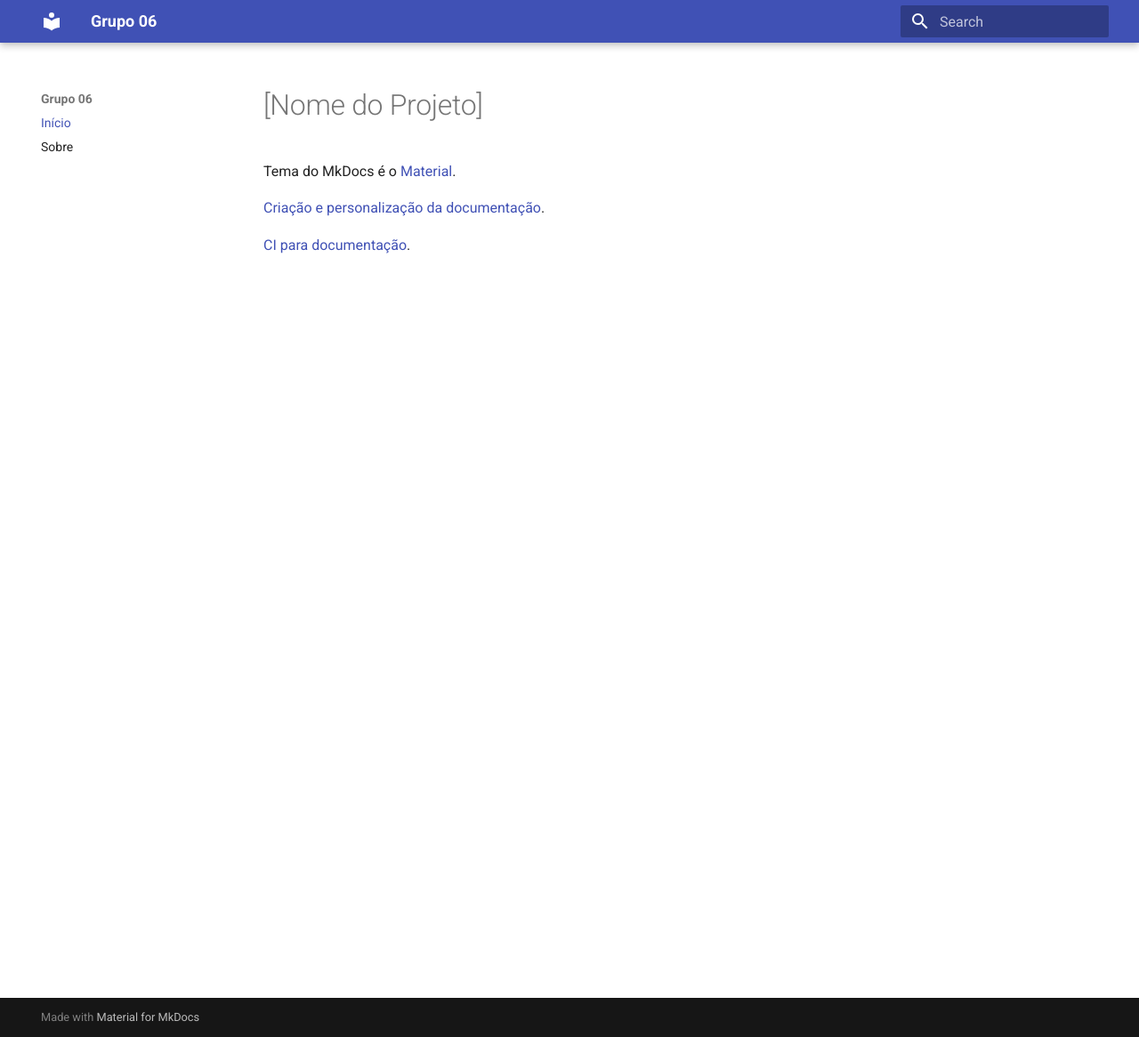
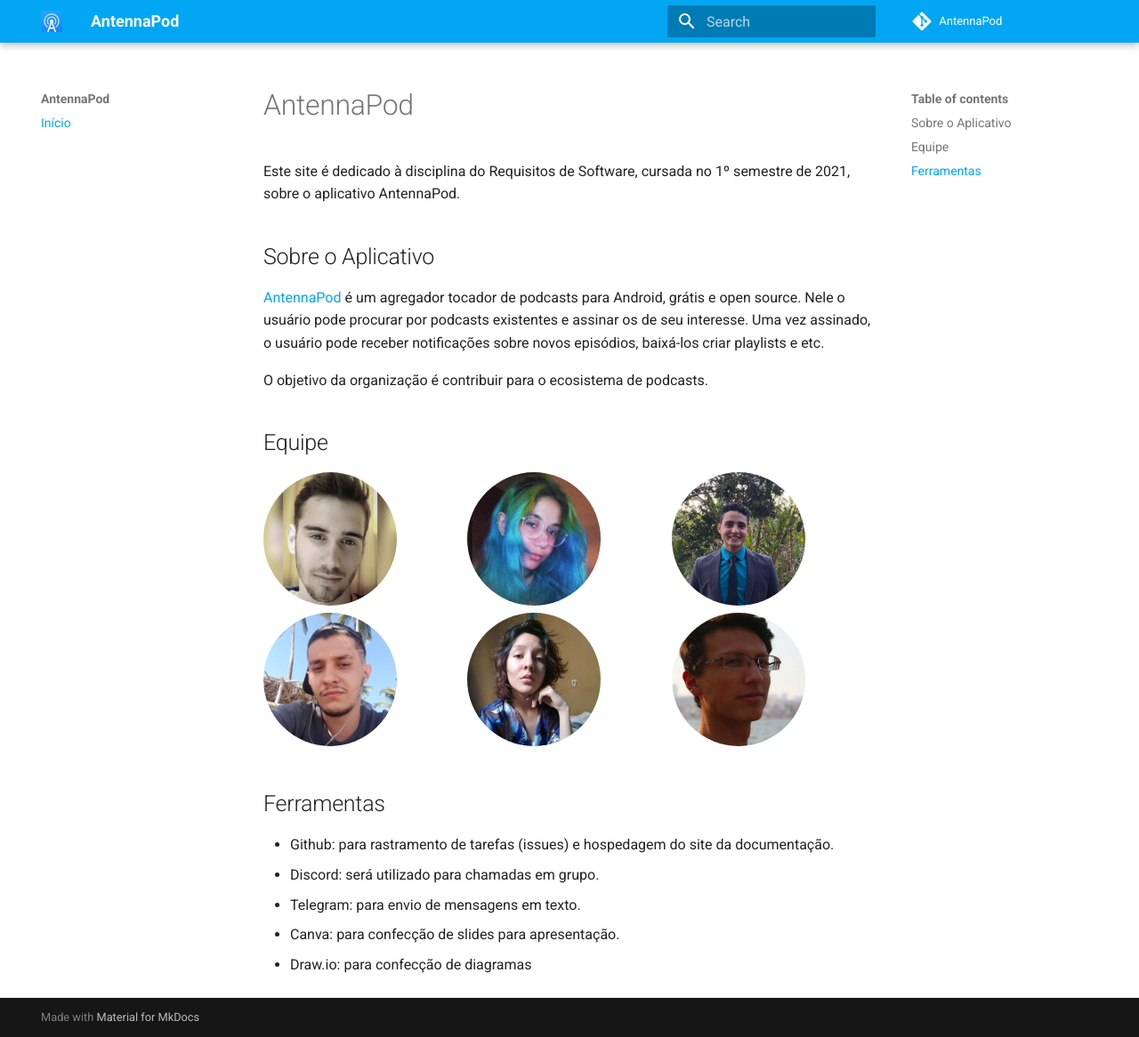
Before and after one commit to Requisitos-de-Software/2021.2-AntennaPod, an MkDocs documentation site: the page built from docs/index.md, in a window 1280 px wide and 1166 px high. Shown: the whole window at 89% size. Built offline with MkDocs 1.6.1 and Material for MkDocs 9.7.7, drawn with Linux system fonts in a browser that asks for light colours; comment, search, counter and statistics services are not loaded.

Commit message:
docs pagina inicial

```diff
--- /dev/null
+++ b/docs/css/style.css
@@ -0,0 +1,12 @@
+.container {
+  display: grid;
+  grid-template-columns: 1fr 1fr 1fr;
+  grid-template-rows: 1fr 1fr;
+}
+
+@media (max-width: 480px) {
+  .container {
+    grid-template-columns: 1fr 1fr;
+    grid-template-rows: 1fr 1fr 1fr;
+  }
+}
--- a/docs/index.md
+++ b/docs/index.md
@@ -1,7 +1,51 @@
-# [Nome do Projeto]
+# AntennaPod
 
-Tema do MkDocs é o [Material](https://squidfunk.github.io/mkdocs-material/).
+Este site é dedicado à disciplina do Requisitos de Software, cursada no 1º
+semestre de 2021, sobre o aplicativo AntennaPod.
 
-[Criação e personalização da documentação](https://squidfunk.github.io/mkdocs-material/creating-your-site/).
+## Sobre o Aplicativo
+[AntennaPod](https://antennapod.org/) é um agregador tocador de podcasts para Android, grátis e open source.
+Nele o usuário pode procurar por podcasts existentes e assinar os de seu
+interesse. Uma vez assinado, o usuário pode receber notificações sobre
+novos episódios, baixá-los criar playlists e etc.
 
-[CI para documentação](https://squidfunk.github.io/mkdocs-material/publishing-your-site/).
+O objetivo da organização é contribuir para o ecosistema de podcasts.
+
+## Equipe
+
+<div class="container">
+  <div class="item">
+    <a href="https://github.com/Abraao1231"><img class="image-perfil" src="img/abraao.jpeg"
+        width="150" height="150" style="border-radius:50%;"></a>
+  </div>
+  <div class="item">
+    <a href="https://github.com/AmandaNbr"><img class="image-perfil" src="img/amanda.png" width="150"
+        height="150" style="border-radius:50%;"></a>
+  </div>
+  <div class="item">
+    <a href="https://github.com/matheuscvp"><img class="image-perfil" src="img/matheus-pin.jpeg" width="150"
+        height="150" style="border-radius:50%;"></a>
+  </div>
+  <div class="item">
+    <a href="https://github.com/gatotabaco"><img class="image-perfil" src="img/matheus-fon.jpeg" width="150"
+        height="150" style="border-radius:50%;"></a>
+  </div>
+  <div class="item">
+    <a href="https://github.com/Thais-ra"><img class="image-perfil" src="img/thais.jpeg" width="150"
+        height="150" style="border-radius:50%;"></a>
+  </div>
+  <div class="item">
+    <a href="https://github.com/yudi-azvd"><img class="image-perfil" src="img/yudi.png" width="150"
+        height="150" style="border-radius:50%;"></a>
+  </div>
+</div>
+
+
+## Ferramentas
+
+- Github: para rastramento de tarefas (issues) e
+hospedagem do site da documentação.
+- Discord: será utilizado para chamadas em grupo.
+- Telegram: para envio de mensagens em texto.
+- Canva: para confecção de slides para apresentação.
+- Draw.io: para confecção de diagramas
--- a/mkdocs.yml
+++ b/mkdocs.yml
@@ -1,10 +1,18 @@
-site_name: Grupo 06
+site_name: AntennaPod
+site_url: https://requisitos-de-software.github.io/2021.2-AntennaPod/
 
-repo_name: 2021.2-Grupo06
+repo_name: AntennaPod
+repo_url: https://github.com/Requisitos-de-Software/2021.2-AntennaPod
 
 theme:
   name: material
+  logo: img/favicon.ico
+  favicon: img/favicon.ico
+  palette:
+    primary: light blue
 
 nav:
   - Início: index.md
-  - Sobre: about.md
+
+extra_css:
+  - 'css/style.css'
```
Also changed, not shown: README.md (+17 -1 lines), docs/about.md (deleted, +0 -70 lines), docs/img/abraao.jpeg (added), docs/img/amanda.png (added), docs/img/favicon.ico (added), docs/img/matheus-fon.jpeg (added), docs/img/matheus-pin.jpeg (added), docs/img/thais.jpeg (added), docs/img/yudi.png (added).
